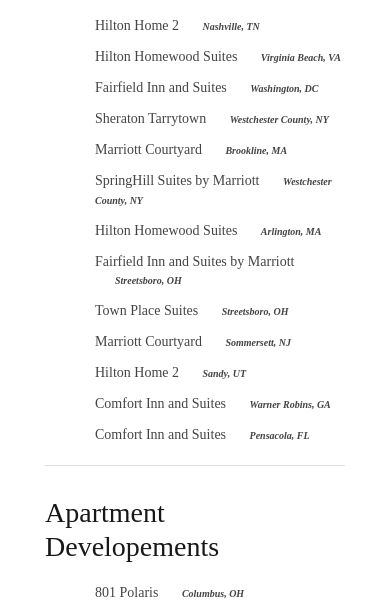
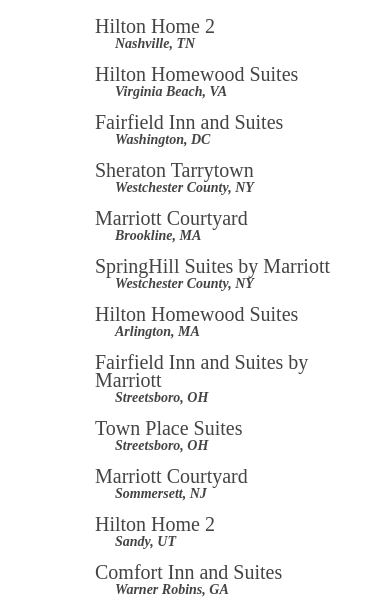
Before and after one commit to taylorharwin/sojourn_lodging, a website: page index.html in a window 390 px wide. Shown: the part 221-829 px from the top of the page. Drawn offline with Linux system fonts and the light colour scheme; a web font is replaced by a local one.

Commit message:
fixes fonts

```diff
--- a/index.html
+++ b/index.html
@@ -7,7 +7,7 @@
     <link rel="stylesheet" href="bower_components/skeleton/stylesheets/layout.css" />
     <link rel="stylesheet" href="bower_components/skeleton/stylesheets/skeleton.css" />
     <link rel="stylesheet" href="styles.css" />
-
+    <title>Sojourn Lodging</title>
 </head>
 
 <body>
--- a/styles.css
+++ b/styles.css
@@ -1,8 +1,18 @@
+@media (max-width: 550px) {
+    li {
+        font-size: 20px;
+    }
+    li span {
+        font-size: 14px;
+        display: block;
+    }
+}
+
+
 li {
     margin-left: 10px;
 }
 li span {
-    font-size: 10px;
     font-weight: 600;
     padding-left: 20px;
     font-style: italic;
```
